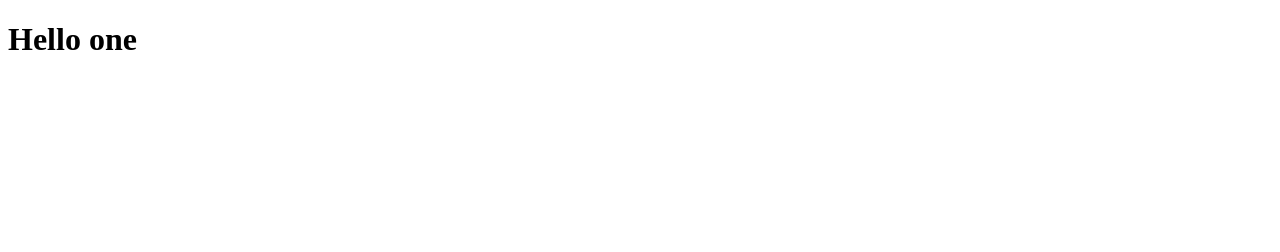
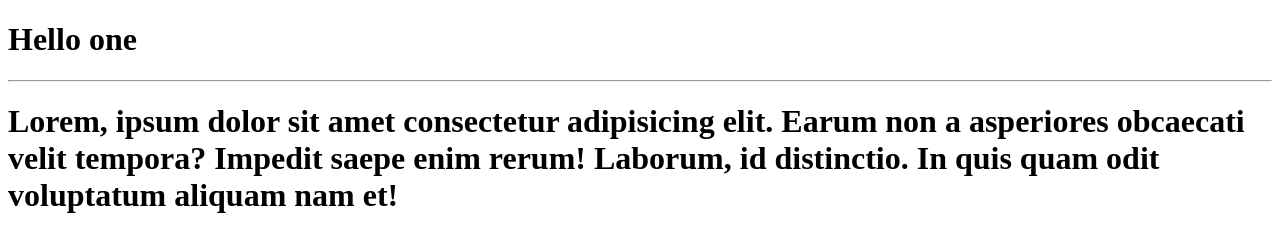
Before and after one commit to ashikur-rahman-asif/one, a plain HTML site: page index.html in a window 1280 px wide. Drawn offline with Linux system fonts and the light colour scheme.

Commit message:
second time

```diff
--- a/index.html
+++ b/index.html
@@ -8,5 +8,7 @@
 </head>
 <body>
     <h1>Hello one</h1>
+    <hr>
+    <h1>Lorem, ipsum dolor sit amet consectetur adipisicing elit. Earum non a asperiores obcaecati velit tempora? Impedit saepe enim rerum! Laborum, id distinctio. In quis quam odit voluptatum aliquam nam et!</h1>
 </body>
 </html>
```
